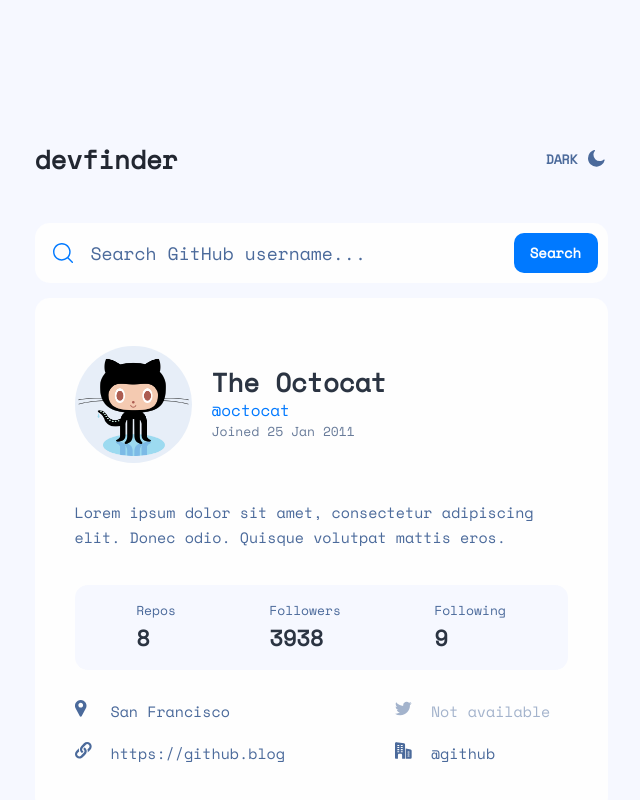
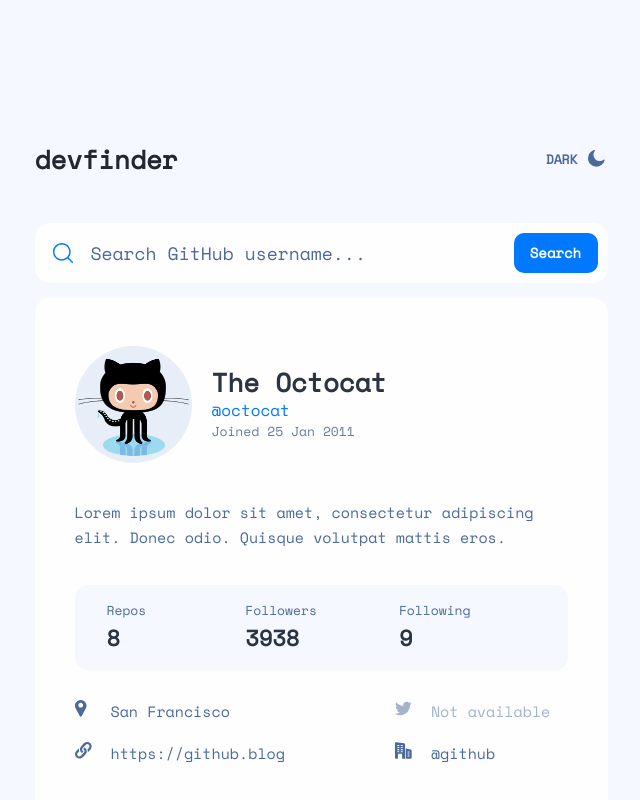
Before and after one commit to dreyzu/devfinder, a React (Vite) app: page / in a window 1280 px wide. Shown: the top 800 px of the page, without its empty margins (319-959 px from the left). Built offline with nearby package versions, Linux system fonts and the light colour scheme.

Commit message:
change layout of div

```diff
--- a/src/components/card-parts/Stats.tsx
+++ b/src/components/card-parts/Stats.tsx
@@ -6,38 +6,38 @@
         <Flex
             borderRadius="1em"
             background={useColorModeValue("grey-white", "marine-blue")}
-            justifyContent="space-around"
+            justifyContent={["space-between", "space-between", "initial"]}
             alignItems="center"
             mt="23px"
+            px={["15px", "15px", 0]}
             h="85px"
             w="100%"
-            px="15px"
             fontSize={["1.1rem", "1.1rem", "1.3rem", "null"]}
         >
-            <Flex direction="column" alignItems={["center", "flex-start", "Flex-start"]}>
+            <Flex direction="column" pl={["0px", "0px", "32px"]} alignItems={["center", "center", "flex-start"]}>
                 <Text color={useColorModeValue("pale-blue", "white")}>Repos</Text>
                 <Text
-                    fontSize={["1.2rem", "2.2rem"]}
+                    fontSize={["1.6rem", "1.6rem", "2.2rem"]}
                     fontWeight="bold"
                     color={useColorModeValue("grey-black", "white")}
                 >
                     8
                 </Text>
             </Flex>
-            <Flex direction="column" alignItems={["center", "flex-start", "Flex-start"]}>
+            <Flex direction="column" pl={[0, 0, "99px"]} alignItems={["center", "center", "flex-start"]}>
                 <Text color={useColorModeValue("pale-blue", "white")}>Followers</Text>
                 <Text
-                    fontSize={["1.2rem", "2.2rem"]}
+                    fontSize={["1.6rem", "1.6rem", "2.2rem"]}
                     fontWeight="bold"
                     color={useColorModeValue("grey-black", "white")}
                 >
                     3938
                 </Text>
             </Flex>
-            <Flex direction="column" alignItems={["center", "flex-start", "Flex-start"]}>
+            <Flex direction="column" pl={[0, 0, "82px"]} alignItems={["center", "center", "flex-start"]}>
                 <Text color={useColorModeValue("pale-blue", "white")}>Following</Text>
                 <Text
-                    fontSize={["1.2rem", "2.2rem"]}
+                    fontSize={["1.6rem", "1.6rem", "2.2rem"]}
                     fontWeight="bold"
                     color={useColorModeValue("grey-black", "white")}
                 >
```
